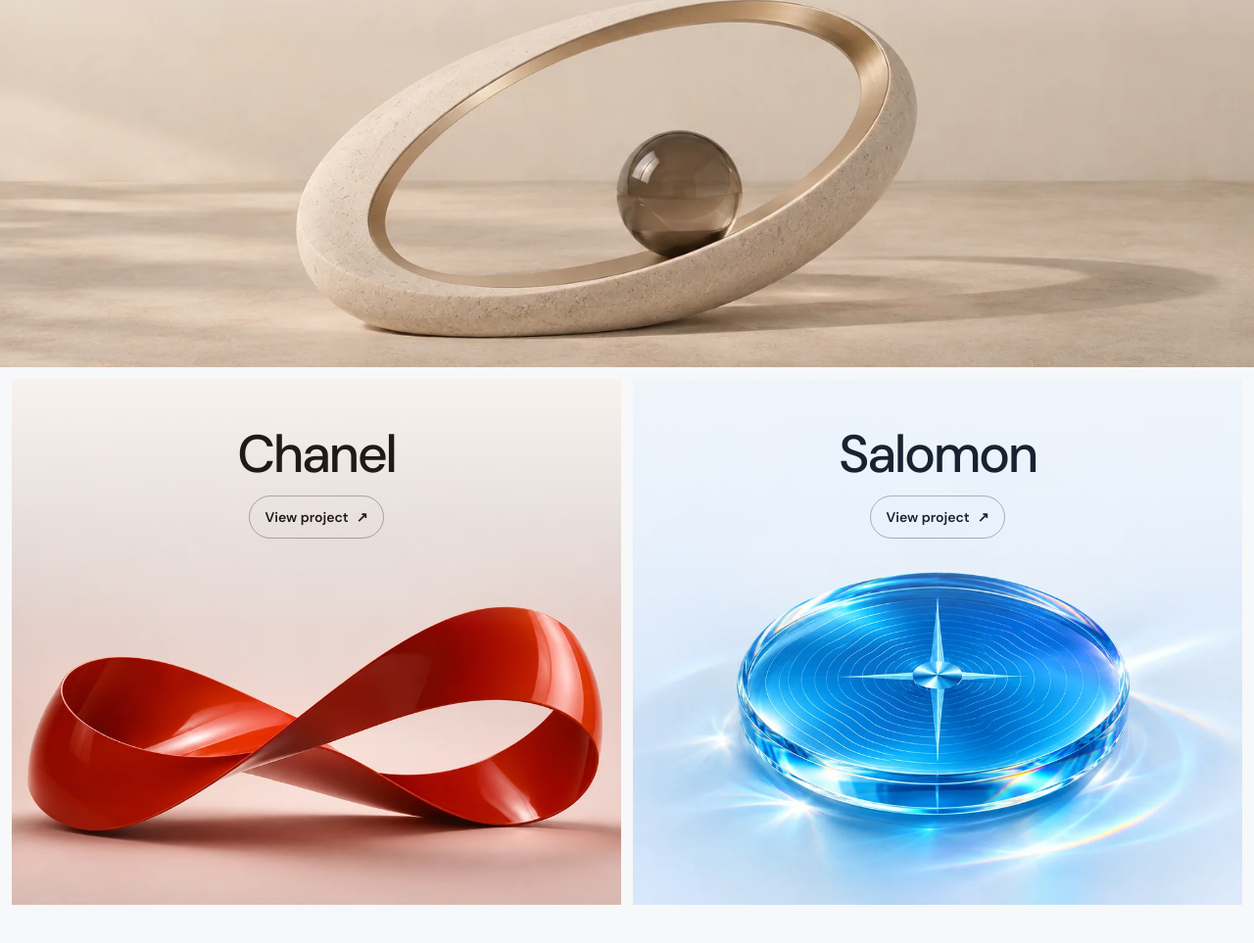
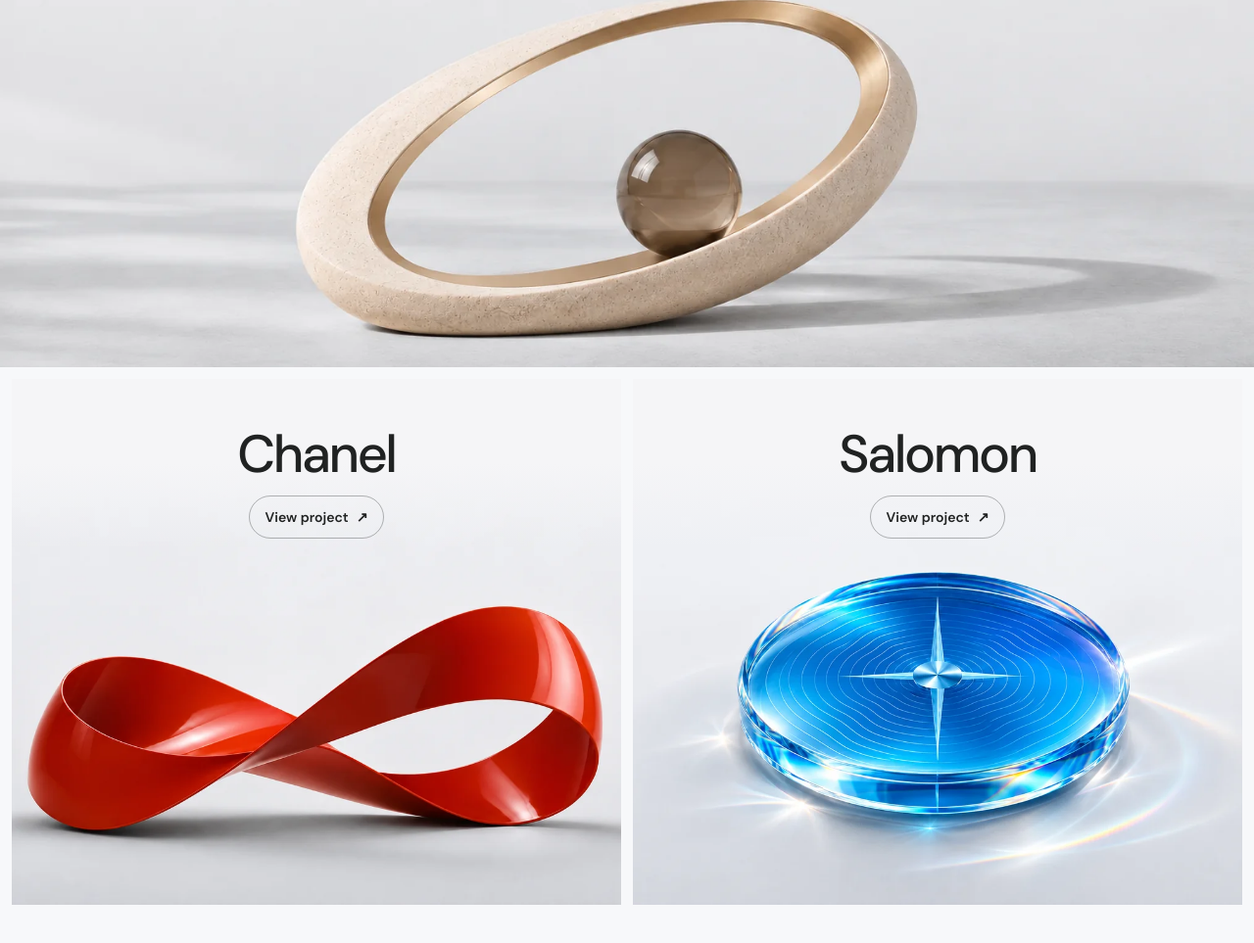
Before and after one commit to fran-an-design/portfolio, a plain HTML site: page index.html in a window 1280 px wide. Shown: the part 1672-2635 px from the top of the page at 98% size. Drawn offline with Linux system fonts and the light colour scheme.

Commit message:
Unify portfolio covers with a pale gray backdrop

```diff
--- a/app.js
+++ b/app.js
@@ -1,7 +1,7 @@
 const projects = [
-  {slug:'orbit',coverTitle:'Tiffany',cover:'assets/cover-orbit-sculpture.webp',client:'ORBIT',category:'Product design · 2025',title:'Making space for better everyday work',description:'A calmer, more connected workspace for the way modern teams think and create.',image:'assets/line-orbit.png',role:'Product design, Strategy',year:'2025',body:'A thoughtful digital workspace can make room for the work that matters. This demo project explores how a clear system, a little flexibility, and a human touch can bring a team closer together.'},
-  {slug:'form',coverTitle:'Chanel',cover:'assets/cover-form.webp',client:'FORM STUDIO',category:'Brand experience · 2024',title:'A fresh perspective on the everyday',description:'Building a distinct digital home for a new generation of creative tools.',image:'assets/line-form.png',role:'Art direction, Digital design',year:'2024',body:'A new identity needs more than a fresh coat of paint. This demo brings the story, visual language, and digital experience together into a single, memorable system.'},
-  {slug:'field',coverTitle:'Salomon',cover:'assets/cover-field-light.webp',client:'FIELD NOTES',category:'Digital product · 2023',title:'Finding clarity in a world of possibility',description:'Turning a complex journey into an experience that feels beautifully simple.',image:'assets/line-field.png',role:'Research, Product design',year:'2023',body:'The best experiences make complicated things feel natural. This demo takes an open-ended challenge and turns it into a clear, welcoming journey.'},
+  {slug:'orbit',coverTitle:'Tiffany',cover:'assets/cover-orbit-pearl-gray.webp',client:'ORBIT',category:'Product design · 2025',title:'Making space for better everyday work',description:'A calmer, more connected workspace for the way modern teams think and create.',image:'assets/line-orbit.png',role:'Product design, Strategy',year:'2025',body:'A thoughtful digital workspace can make room for the work that matters. This demo project explores how a clear system, a little flexibility, and a human touch can bring a team closer together.'},
+  {slug:'form',coverTitle:'Chanel',cover:'assets/cover-form-pearl-gray.webp',client:'FORM STUDIO',category:'Brand experience · 2024',title:'A fresh perspective on the everyday',description:'Building a distinct digital home for a new generation of creative tools.',image:'assets/line-form.png',role:'Art direction, Digital design',year:'2024',body:'A new identity needs more than a fresh coat of paint. This demo brings the story, visual language, and digital experience together into a single, memorable system.'},
+  {slug:'field',coverTitle:'Salomon',cover:'assets/cover-field-pearl-gray.webp',client:'FIELD NOTES',category:'Digital product · 2023',title:'Finding clarity in a world of possibility',description:'Turning a complex journey into an experience that feels beautifully simple.',image:'assets/line-field.png',role:'Research, Product design',year:'2023',body:'The best experiences make complicated things feel natural. This demo takes an open-ended challenge and turns it into a clear, welcoming journey.'},
   {slug:'space',client:'COMMON SPACE',category:'Experience design · 2022',title:'A more considered way to connect',description:'Designing a welcoming experience that brings people and ideas together.',image:'assets/line-space.png',role:'Experience design, Strategy',year:'2022',body:'Connection starts with a sense of belonging. This demo explores a flexible experience designed to help people discover, participate, and feel at home.'}
 ];
 const main=document.querySelector('#main');
--- a/index.html
+++ b/index.html
@@ -8,8 +8,8 @@
   <link rel="preconnect" href="https://fonts.googleapis.com">
   <link rel="preconnect" href="https://fonts.gstatic.com" crossorigin>
   <link href="https://fonts.googleapis.com/css2?family=DM+Sans:wght@400;500;600;700&family=DM+Serif+Display:ital@0;1&display=swap" rel="stylesheet">
-  <link rel="stylesheet" href="styles.css?v=5" />
-  <script src="app.js?v=5" defer></script>
+  <link rel="stylesheet" href="styles.css?v=6" />
+  <script src="app.js?v=6" defer></script>
 </head>
 <body>
   <a class="skip" href="#main">Skip to content</a>
--- a/styles.css
+++ b/styles.css
@@ -102,9 +102,7 @@ body.dark .project-image.line-art,body.dark .case-cover.line-art{background:var(
 }
 
 .project-card {
-  --cover-background: #ededea;
-  --cover-ink: #202222;
-  --cover-shade: rgb(246 246 243 / .9);
+  --cover-background: #f5f5f7;
   position: relative;
   display: grid;
   align-items: start;
@@ -113,20 +111,8 @@ body.dark .project-image.line-art,body.dark .case-cover.line-art{background:var(
   overflow: hidden;
   isolation: isolate;
   background: var(--cover-background);
-  color: var(--cover-ink);
+  color: #202222;
   text-align: center;
-}
-
-.project-card[href="#/work/form"] {
-  --cover-background: #f1e9e7;
-  --cover-ink: #211914;
-  --cover-shade: rgb(250 244 240 / .94);
-}
-
-.project-card[href="#/work/field"] {
-  --cover-background: #e8eff5;
-  --cover-ink: #172330;
-  --cover-shade: rgb(240 246 251 / .9);
 }
 
 .project-card::after,
@@ -140,7 +126,7 @@ body.dark .project-image.line-art,body.dark .case-cover.line-art{background:var(
 .project-card::after {
   z-index: -1;
   content: '';
-  background: linear-gradient(to bottom, var(--cover-shade), transparent 47%);
+  background: linear-gradient(to bottom, var(--cover-background) 16%, transparent 32%);
 }
 
 .project-card-cover {
```
Also changed, not shown: assets/cover-field-light.webp (deleted), assets/cover-field-pearl-gray.webp (added), assets/cover-form-pearl-gray.webp (added), assets/cover-form.webp (deleted), assets/cover-orbit-pearl-gray.webp (added), assets/cover-orbit-sculpture.webp (deleted).
